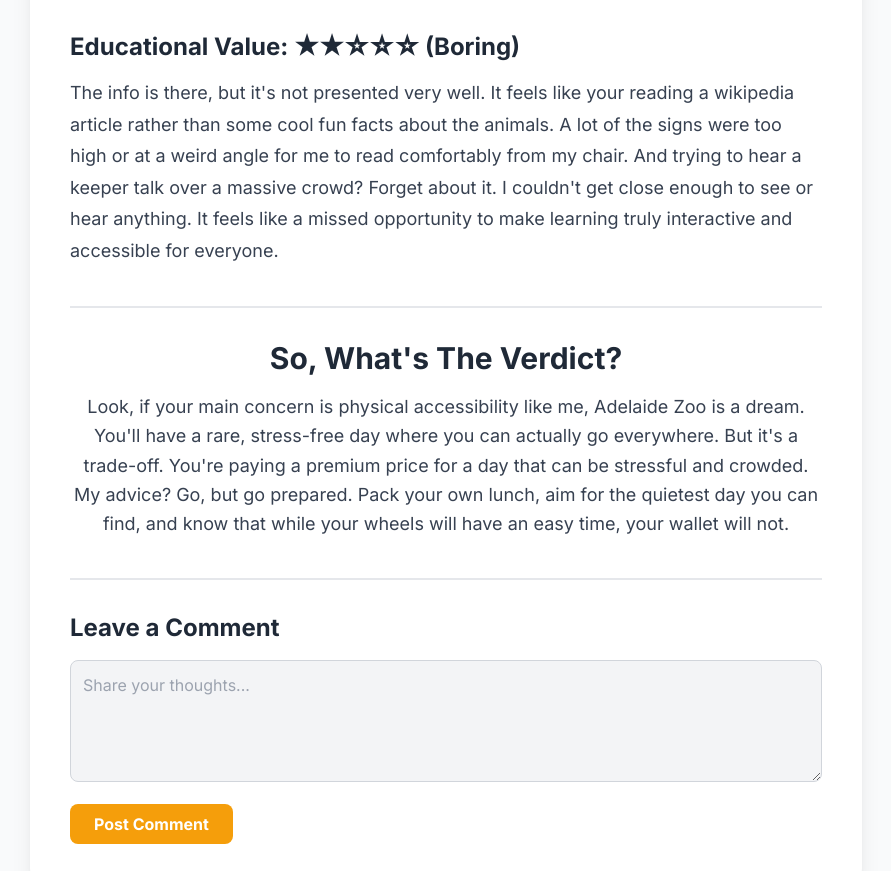
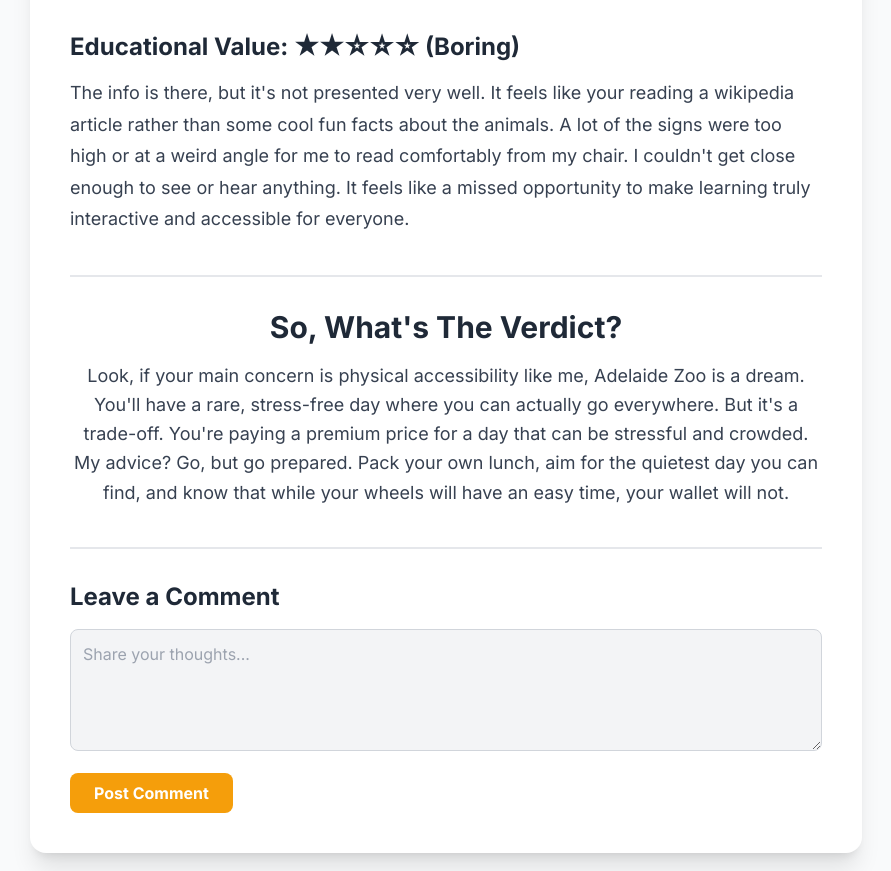
Before and after one commit to scoosed/zooreview, a plain HTML site: page index.html in a window 1280 px wide. Shown: the part 2709-3580 px from the top of the page, without its empty margins (194-1085 px from the left). Drawn offline with nearby package versions, Linux system fonts and the light colour scheme.

Commit message:
Update index.html

```diff
--- a/index.html
+++ b/index.html
@@ -130,7 +130,7 @@
 
                     <section>
                         <h3>Educational Value: ★★☆☆☆ (Boring)</h3>
-                        <p>The info is there, but it's not presented very well. It feels like your reading a wikipedia article rather than some cool fun facts about the animals. A lot of the signs were too high or at a weird angle for me to read comfortably from my chair. And trying to hear a keeper talk over a massive crowd? Forget about it. I couldn't get close enough to see or hear anything. It feels like a missed opportunity to make learning truly interactive and accessible for everyone.</p>
+                        <p>The info is there, but it's not presented very well. It feels like your reading a wikipedia article rather than some cool fun facts about the animals. A lot of the signs were too high or at a weird angle for me to read comfortably from my chair. I couldn't get close enough to see or hear anything. It feels like a missed opportunity to make learning truly interactive and accessible for everyone.</p>
                     </section>
                 </article>
 
```
